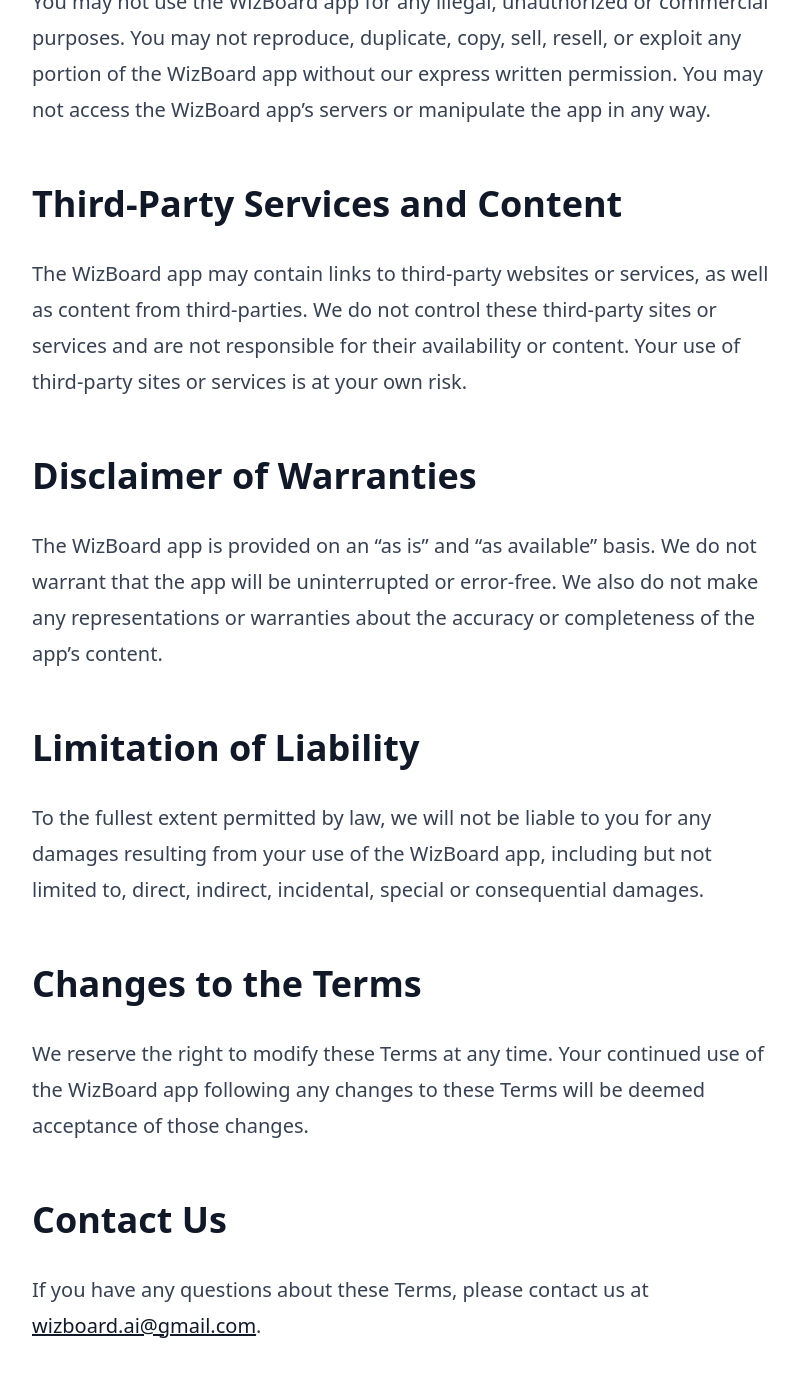
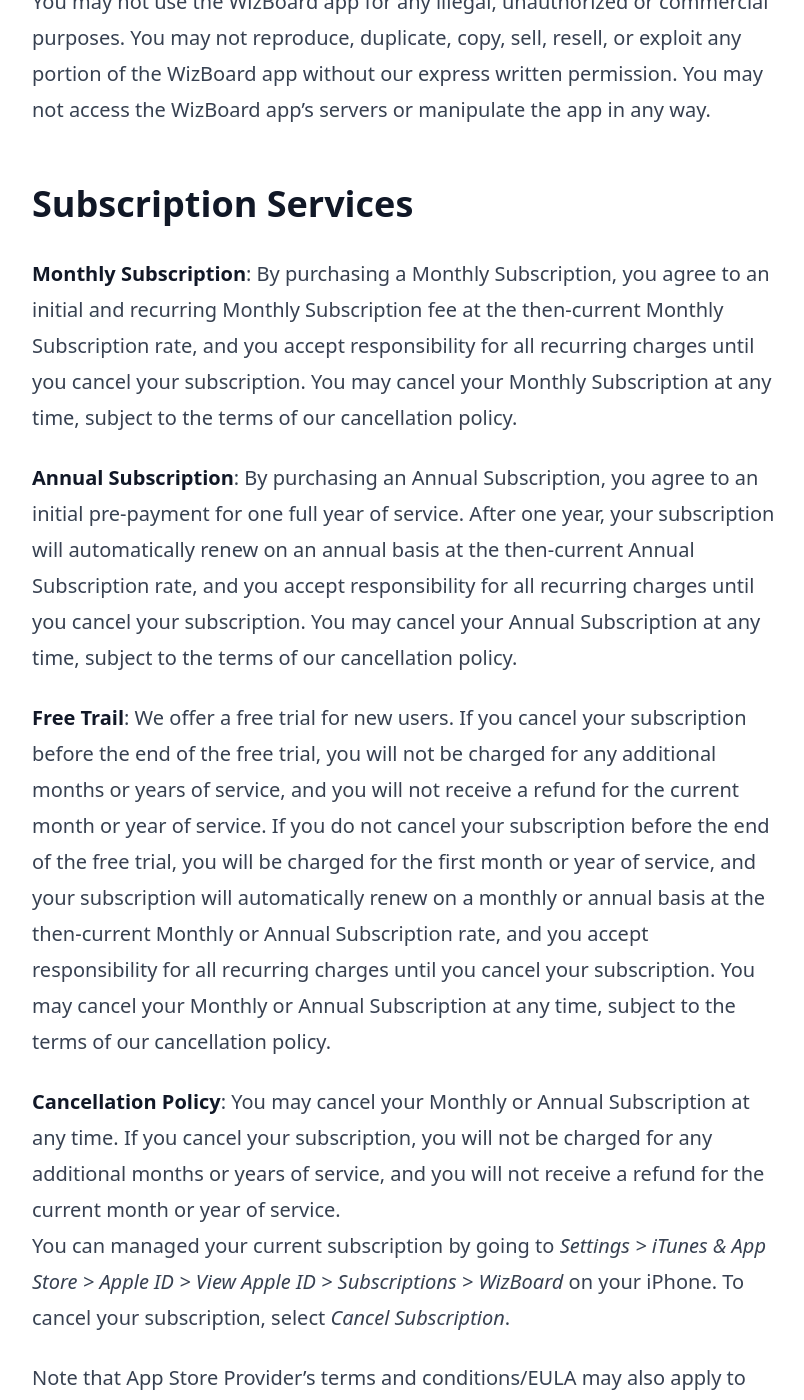
Before and after one commit to WizBoard/wizboard.github.io, a Jekyll site: the page built from docs/_pages/terms.md, in a window 1280 px wide and 1400 px high, scrolled down 1040 px. Shown: the whole window, without its empty margins (72-876 px from the left). Built offline with Jekyll 4.4.1, drawn with Linux system fonts in a browser that asks for light colours; nearby versions of some CDN libraries; some of the changed text lies outside the part shown.

Commit message:
[Terms] Add subscription service

```diff
--- a/docs/_pages/terms.md
+++ b/docs/_pages/terms.md
@@ -18,6 +18,18 @@
 ## Restrictions on Use
 
 You may not use the WizBoard app for any illegal, unauthorized or commercial purposes. You may not reproduce, duplicate, copy, sell, resell, or exploit any portion of the WizBoard app without our express written permission. You may not access the WizBoard app’s servers or manipulate the app in any way.
+
+## Subscription Services
+**Monthly Subscription**: By purchasing a Monthly Subscription, you agree to an initial and recurring Monthly Subscription fee at the then-current Monthly Subscription rate, and you accept responsibility for all recurring charges until you cancel your subscription. You may cancel your Monthly Subscription at any time, subject to the terms of our cancellation policy.
+
+**Annual Subscription**: By purchasing an Annual Subscription, you agree to an initial pre-payment for one full year of service. After one year, your subscription will automatically renew on an annual basis at the then-current Annual Subscription rate, and you accept responsibility for all recurring charges until you cancel your subscription. You may cancel your Annual Subscription at any time, subject to the terms of our cancellation policy.
+
+**Free Trail**: We offer a free trial for new users. If you cancel your subscription before the end of the free trial, you will not be charged for any additional months or years of service, and you will not receive a refund for the current month or year of service. If you do not cancel your subscription before the end of the free trial, you will be charged for the first month or year of service, and your subscription will automatically renew on a monthly or annual basis at the then-current Monthly or Annual Subscription rate, and you accept responsibility for all recurring charges until you cancel your subscription. You may cancel your Monthly or Annual Subscription at any time, subject to the terms of our cancellation policy.
+
+**Cancellation Policy**: You may cancel your Monthly or Annual Subscription at any time. If you cancel your subscription, you will not be charged for any additional months or years of service, and you will not receive a refund for the current month or year of service.
+You can managed your current subscription by going to *Settings > iTunes & App Store > Apple ID > View Apple ID > Subscriptions > WizBoard* on your iPhone. To cancel your subscription, select *Cancel Subscription*.
+
+Note that App Store Provider's terms and conditions/EULA may also apply to your use of the WizBoard app. You can find the App Store Provider's terms and conditions/EULA in the App Store where you downloaded the WizBoard app.
 
 ## Third-Party Services and Content
 
```
